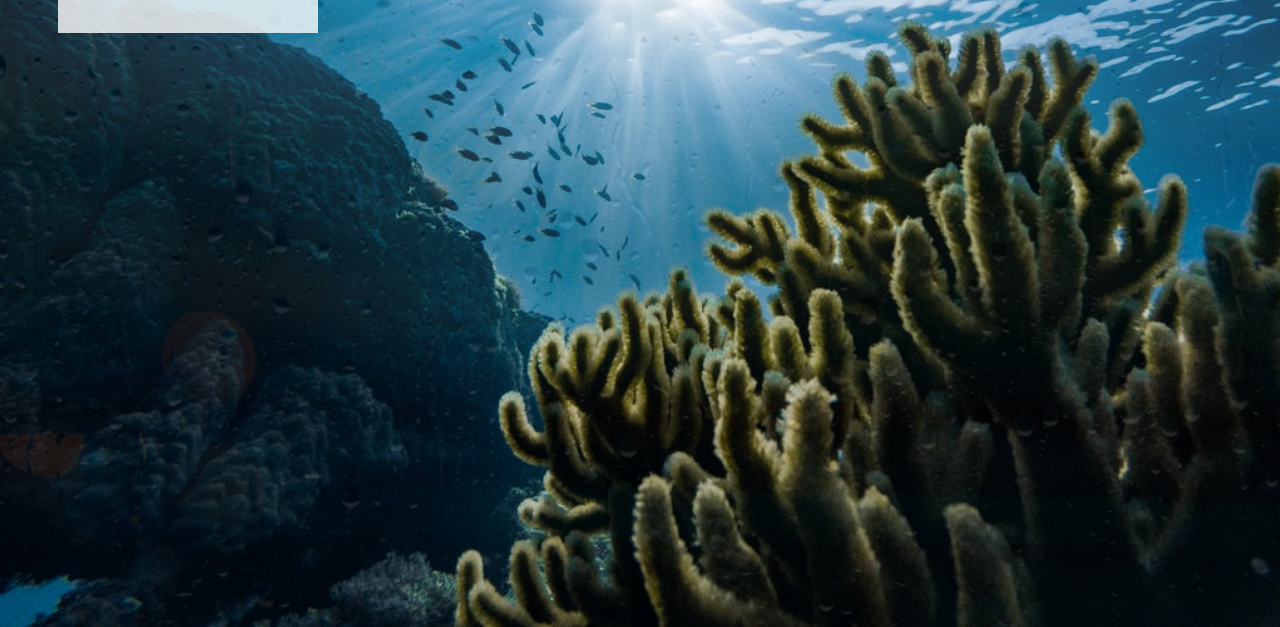
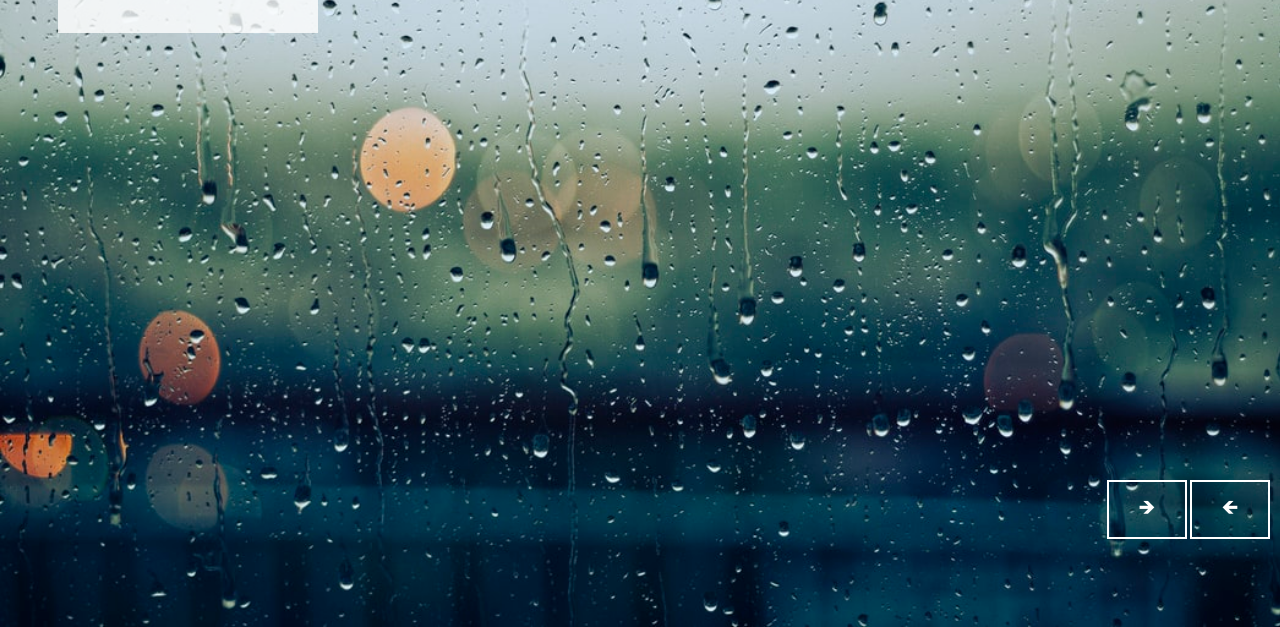
Before and after one commit to janselroa/sliderPro, a plain HTML site: page index.html in a window 1280 px wide. Shown: the part 231-858 px from the top of the page. Drawn offline with Linux system fonts and the light colour scheme.

Commit message:
add buttons and functions

```diff
--- a/assets/css/styles.css
+++ b/assets/css/styles.css
@@ -20,3 +20,23 @@ body {
 h1 {
     text-align: center;
 }
+
+.container-buttons {
+    position: absolute;
+    bottom: 30px;
+    right: 10px;
+}
+
+button {
+    width: 80px;
+    font-size: 1.3rem;
+    color: #fff;
+    padding: 10px;
+    background-color: transparent;
+    border: 2px solid #fff;
+}
+
+button:hover {
+    background-color: #fff;
+    color: #000;
+}
--- a/assets/js/index.js
+++ b/assets/js/index.js
@@ -1,3 +1,5 @@
+const btnNext = document.querySelector("#next");
+const btnPrevious = document.querySelector("#previous");
 const title = document.querySelector("h1");
 const paragraph = document.querySelector("p");
 
@@ -15,18 +17,46 @@ const datos = [{
         image: "./assets/img/rain.jpg"
     },
     {
+        Title: "City View",
+        description: text.split(' ').slice(0, 20).join(" "),
+        image: "./assets/img/city.jpg"
+    },
+    {
         Title: "Nature View",
         description: text.split(' ').slice(0, 10).join(" "),
         image: "./assets/img/nature.jpg"
     },
+
+    {
+        Title: "Park View",
+        description: text.split(' ').slice(15, 35).join(" "),
+        image: "./assets/img/park.jpg"
+    },
+    {
+        Title: "Space View",
+        description: text.split(' ').slice(20, 30).join(" "),
+        image: "./assets/img/space.jpg"
+    },
 ];
+
 var count = 0;
 const nextPage = () => {
-    if (count === 3) count = 0;
+    count++;
+    editPage()
+}
+const prevPage = () => {
+    count -= 1;
+    editPage()
+}
+
+const editPage = () => {
+    if (count > 5 || count < 0) count = 0;
     let data = datos[count];
     title.textContent = data.Title,
         paragraph.textContent = data.description,
         document.body.style.backgroundImage = `url("${data.image}")`
-    count++;
 }
-setInterval('nextPage()', 2500)
+
+setInterval('nextPage()', 4000)
+btnNext.addEventListener('click', nextPage)
+btnPrevious.addEventListener('click', prevPage)
--- a/index.html
+++ b/index.html
@@ -15,6 +15,10 @@
         <p>Lorem ipsum dolor sit amet consectetur adipisicing elit. Voluptatum.
         </p>
     </div>
+    <div class="container-buttons">
+        <button id="next">🡺</button>
+        <button id="previous">🡸</button>
+    </div>
     <script src="./assets/js/index.js"></script>
 </body>
 
```
Also changed, not shown: assets/img/city.jpg (added), assets/img/park.jpg (added), assets/img/space.jpg (added), 1 other file.
